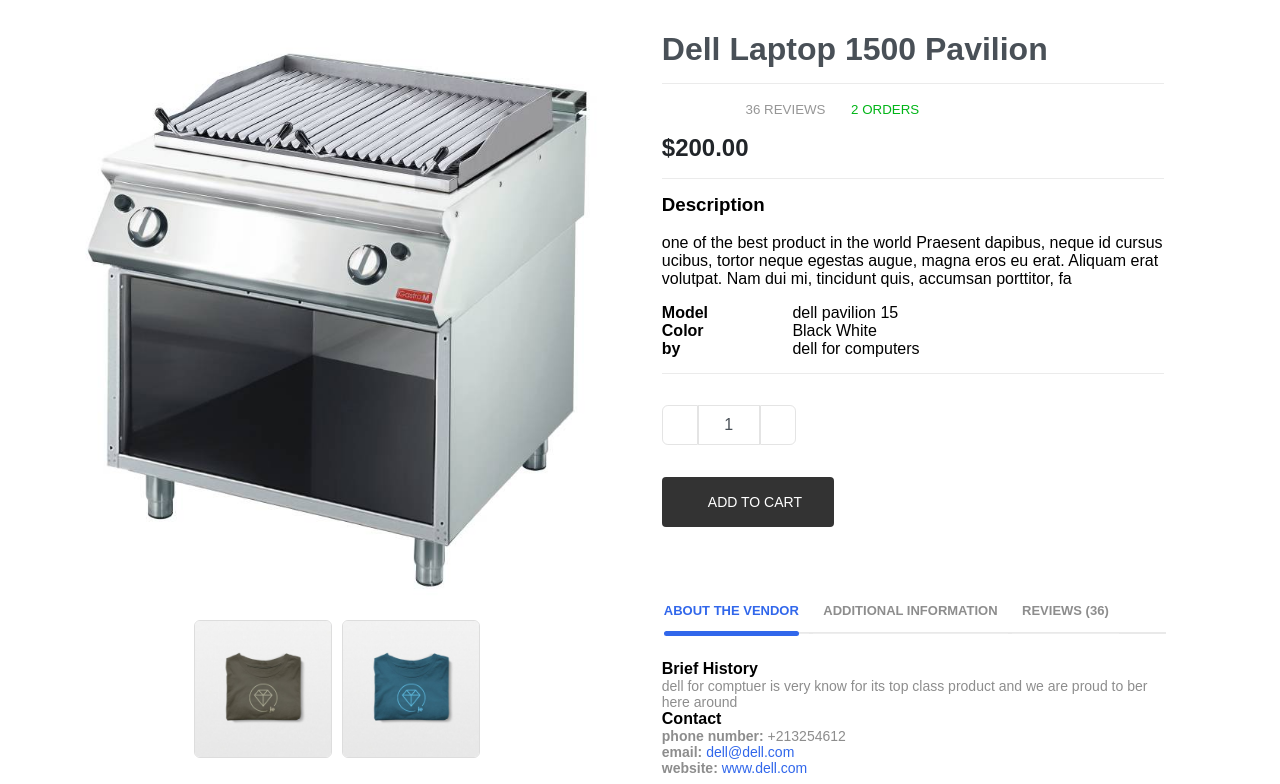
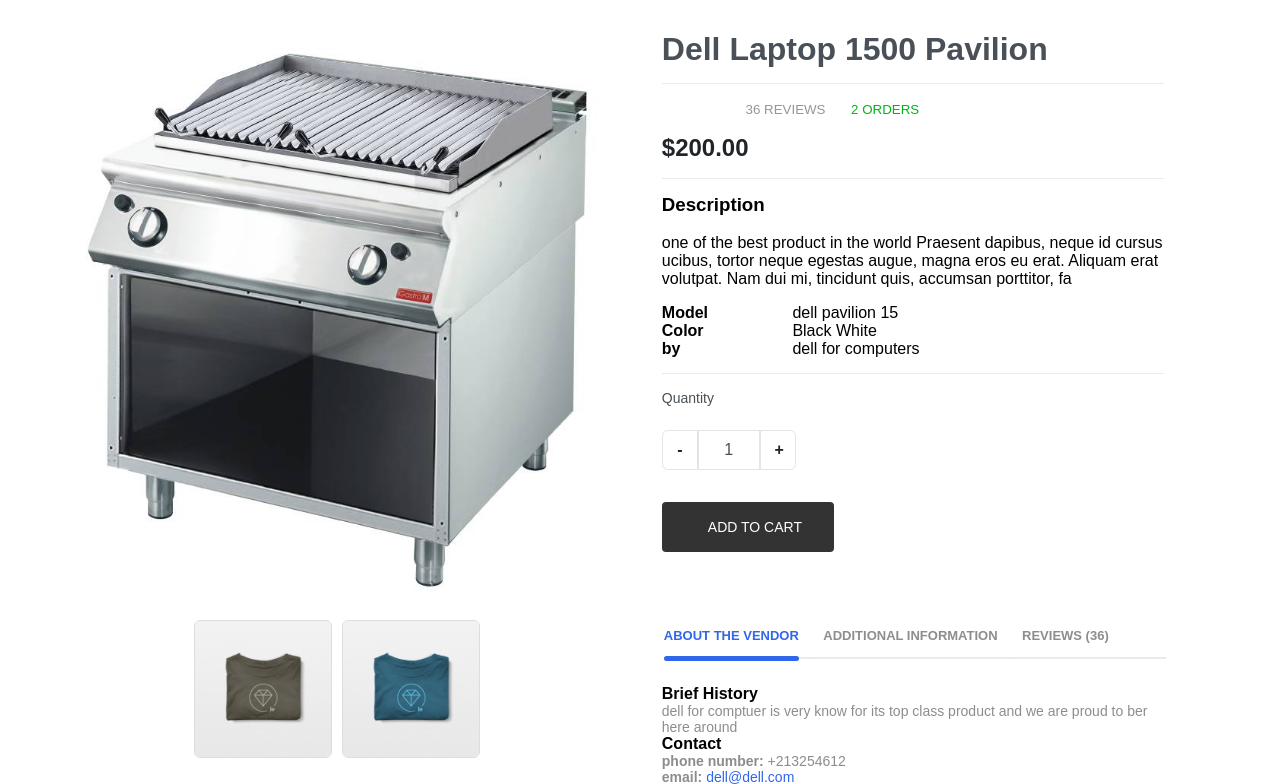
Before and after one commit to ilyasbelfar/ShopMeex, a PHP site: page /shopmeex-master/product.php in a window 1280 px wide. Shown: the part 370-1154 px from the top of the page. Run offline with PHP 8.4, Linux system fonts and the light colour scheme; data comes from the database, SQL or seed files in the repository; some web fonts are replaced.

Commit message:
Update product.php

```diff
--- a/product.php
+++ b/product.php
@@ -473,16 +473,15 @@
 
                        <form class="form-inline" id="productForm">
                                 <div class="form-group">
+                                    <label>Quantity</label>
                                     <div class="input-group col-sm-5">
-
-                                        <span class="input-group-btn">
-                                            <button type="button" id="minus" class="btn btn-default btn-flat btn-lg"><i class="fa fa-minus"></i></button>
-                                        </span>
+                                        <div class="input-group-btn">
+                                            <button type="button" id="minus" class="btn btn-default btn-flat btn-lg"> - </button>
+                                        </div>
                                         <input type="text" name="quantity" id="quantity" class="form-control input-lg" value="1">
-                                        <span class="input-group-btn">
-                                            <button type="button" id="add" class="btn btn-default btn-flat btn-lg"><i class="fa fa-plus"></i>
-                                            </button>
-                                        </span>
+                                        <div class="input-group-btn">
+                                            <button type="button" id="add" class="btn btn-default btn-flat btn-lg"> + </button>
+                                        </div>
                                         <input type="hidden" value="<?php echo $product['prodid']; ?>" name="id">
                                     </div>
                                     <button type="submit" class="btn btn-primary btn-lg btn-flat"><i class="fa fa-shopping-cart"></i> Add to Cart</button>
```
